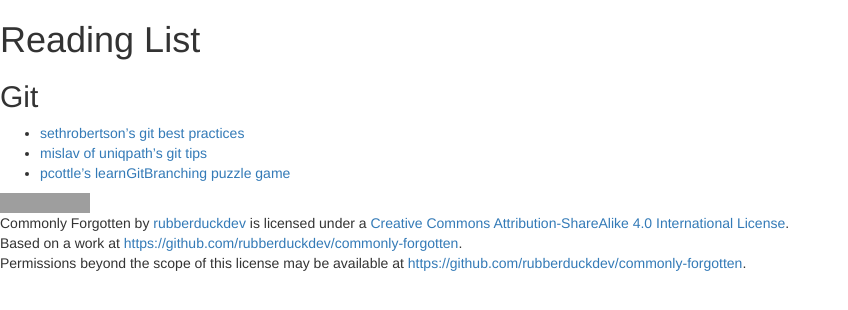
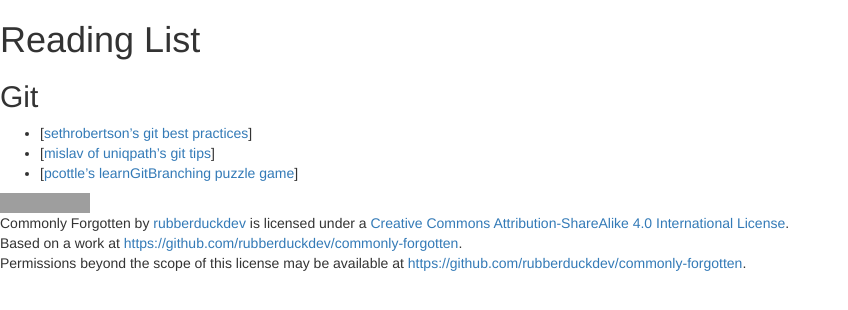
Before and after one commit to yuvallanger/yuvallanger.github.io, a Jekyll site: the page built from pages/ReadingList.md, in a window 1280 px wide. Shown: the top 310 px of the page, without its empty margins (0-848 px from the left). Built offline with Jekyll 4.4.1, drawn with Linux system fonts in a browser that asks for light colours; nearby versions of some CDN libraries; grey boxes are pictures that could not be loaded.

Commit message:
Fixing links?

```diff
--- a/pages/ReadingList.md
+++ b/pages/ReadingList.md
@@ -8,9 +8,9 @@ layout: default
 Git
 ---
 
-* [sethrobertson's git best practices]
-* [mislav of uniqpath's git tips]
-* [pcottle's learnGitBranching puzzle game]
+* [[sethrobertson's git best practices]]
+* [[mislav of uniqpath's git tips]]
+* [[pcottle's learnGitBranching puzzle game]]
 
 
 [pcottle's learnGitBranching puzzle game]: http://pcottle.github.io/learnGitBranching/
```
